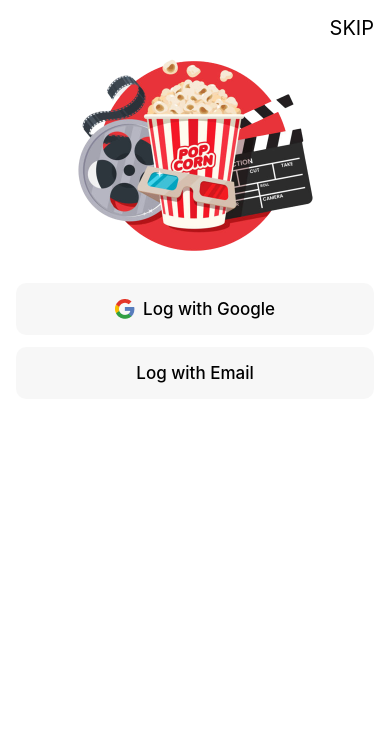
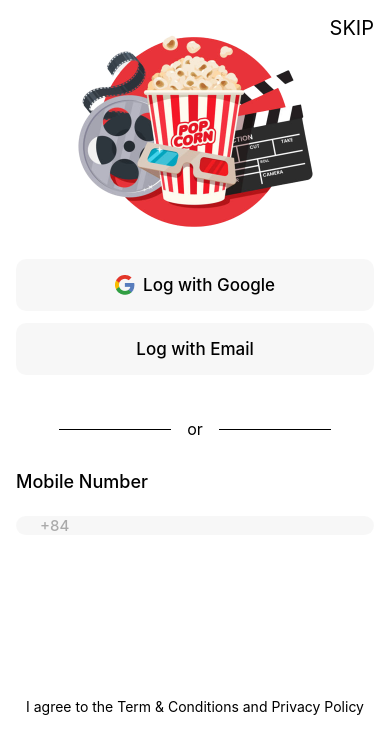
Before and after one commit to nestechK14-Mobile/ubibuki-mobile, a React Native app: screen / in a window 390 px wide. Shown: the top 754 px of the page. Built offline with nearby package versions, Linux system fonts and the light colour scheme.

Commit message:
NamNH - complete code ui welcome screen

```diff
--- a/src/screens/welcome/index.js
+++ b/src/screens/welcome/index.js
@@ -1,8 +1,10 @@
-import { View, Text, TouchableOpacity, Image } from 'react-native';
-import React from 'react';
+import React, { useState } from 'react';
+import { View, Text, TouchableOpacity, Image, TextInput, ScrollView } from 'react-native';
 import styles from './styles';
 
 const WelcomeScreen = () => {
+  const [phoneNumber, setPhoneNumber] = useState('');
+
   return (
     <View style={styles.container}>
       {/** Header*/}
@@ -12,6 +14,11 @@ const WelcomeScreen = () => {
           <Text style={styles.titleRightHeader}>SKIP</Text>
         </TouchableOpacity>
       </View>
+      <ScrollView
+        style={{ flexGrow: 0 }}
+        contentContainerStyle={{ paddingVertical: 32 }}
+        bounces={false}
+        showsVerticalScrollIndicator={false}>
         {/** Image App Logo*/}
         <View style={styles.containerAppLogo}>
           <Image source={require('../../assets/appLogo.png')} />
@@ -26,6 +33,29 @@ const WelcomeScreen = () => {
             <Text style={styles.titleButtonDefault}>Log with Email</Text>
           </TouchableOpacity>
         </View>
+        <View style={styles.containerSplit}>
+          <View style={styles.lineSplit} />
+          <Text style={styles.textSplit}>or</Text>
+          <View style={styles.lineSplit} />
+        </View>
+        <View style={styles.containerPhoneNumber}>
+          <Text style={styles.titlePhoneNumber}>Mobile Number</Text>
+          <View style={styles.wrapperInputPhoneNumber}>
+            <TextInput
+              style={styles.inputPhoneNumber}
+              placeholder="+84"
+              placeholderTextColor={'#00000050'}
+              value={phoneNumber}
+              onChangeText={text => setPhoneNumber(text)}
+            />
+          </View>
+        </View>
+        <View style={styles.bottomContainer}>
+          <View style={{ height: 180, justifyContent: 'flex-end' }}>
+            <Text>I agree to the Term & Conditions and Privacy Policy</Text>
+          </View>
+        </View>
+      </ScrollView>
     </View>
   );
 };
--- a/src/screens/welcome/styles.js
+++ b/src/screens/welcome/styles.js
@@ -3,13 +3,16 @@ import { StyleSheet } from 'react-native';
 const styles = StyleSheet.create({
   container: {
     flex: 1,
-    backgroundColor: 'white'
+    backgroundColor: 'white',
+    position: 'relative'
   },
   headerContainer: {
     padding: 16,
     flexDirection: 'row',
     alignItems: 'center',
-    justifyContent: 'space-between'
+    justifyContent: 'space-between',
+    position: 'absolute',
+    width: '100%'
   },
   titleRightHeader: {
     fontSize: 20,
@@ -37,6 +40,44 @@ const styles = StyleSheet.create({
     color: 'black',
     fontSize: 17,
     fontWeight: '500'
+  },
+  containerSplit: {
+    marginVertical: 32,
+    flexDirection: 'row',
+    alignItems: 'center',
+    justifyContent: 'center'
+  },
+  lineSplit: {
+    height: 1,
+    width: 112,
+    backgroundColor: 'black'
+  },
+  textSplit: {
+    color: 'black',
+    fontSize: 16,
+    marginHorizontal: 16
+  },
+  containerPhoneNumber: {
+    paddingHorizontal: 16
+  },
+  titlePhoneNumber: {
+    color: 'black',
+    fontSize: 18,
+    fontWeight: '500'
+  },
+  inputPhoneNumber: {
+    color: 'black',
+    fontSize: 15,
+    fontWeight: '500'
+  },
+  wrapperInputPhoneNumber: {
+    backgroundColor: '#00000007',
+    marginTop: 24,
+    paddingHorizontal: 24,
+    borderRadius: 10
+  },
+  bottomContainer: {
+    alignItems: 'center'
   }
 });
 
```
Lines whose indentation alone changed are shown as unchanged.
